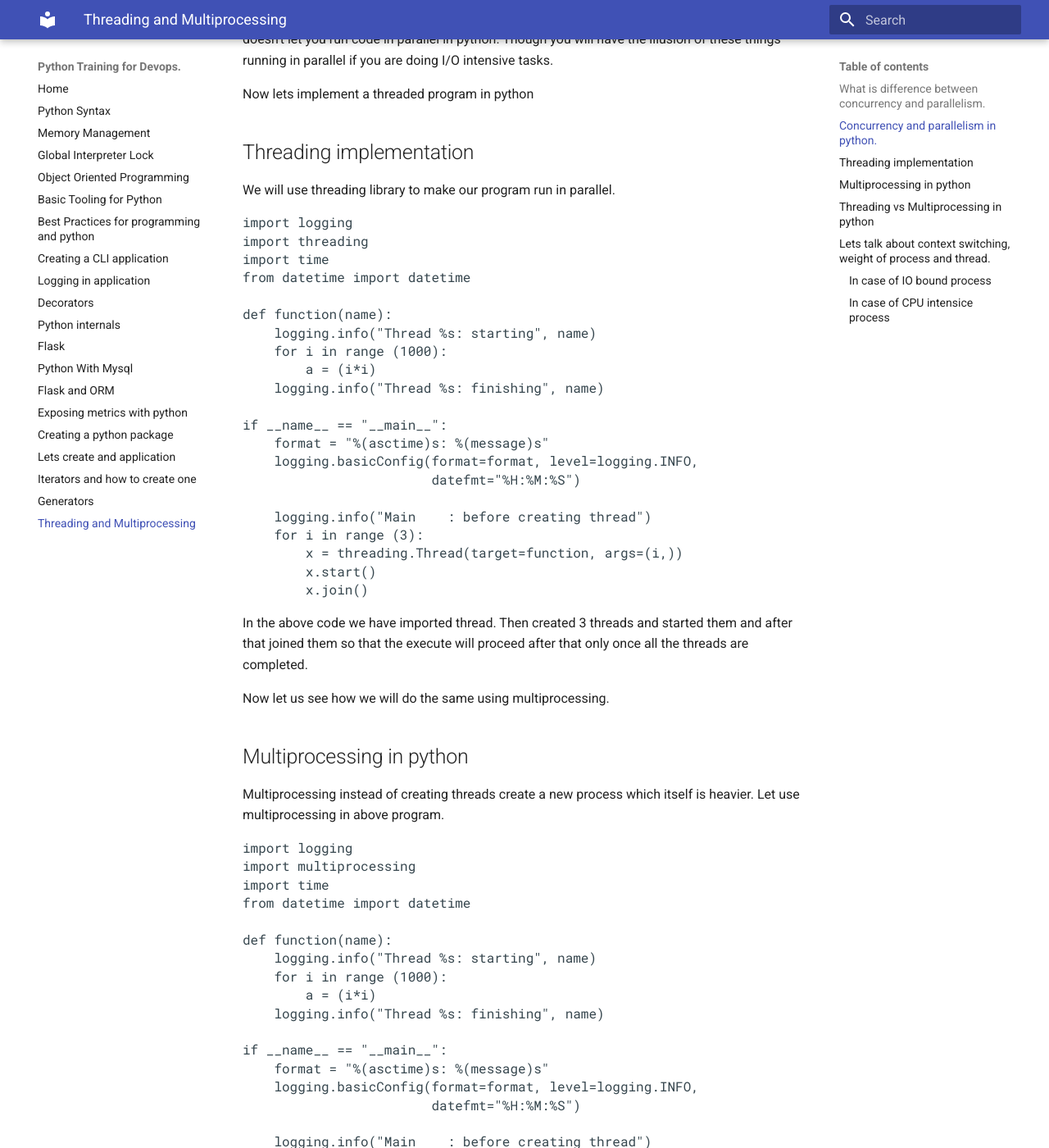
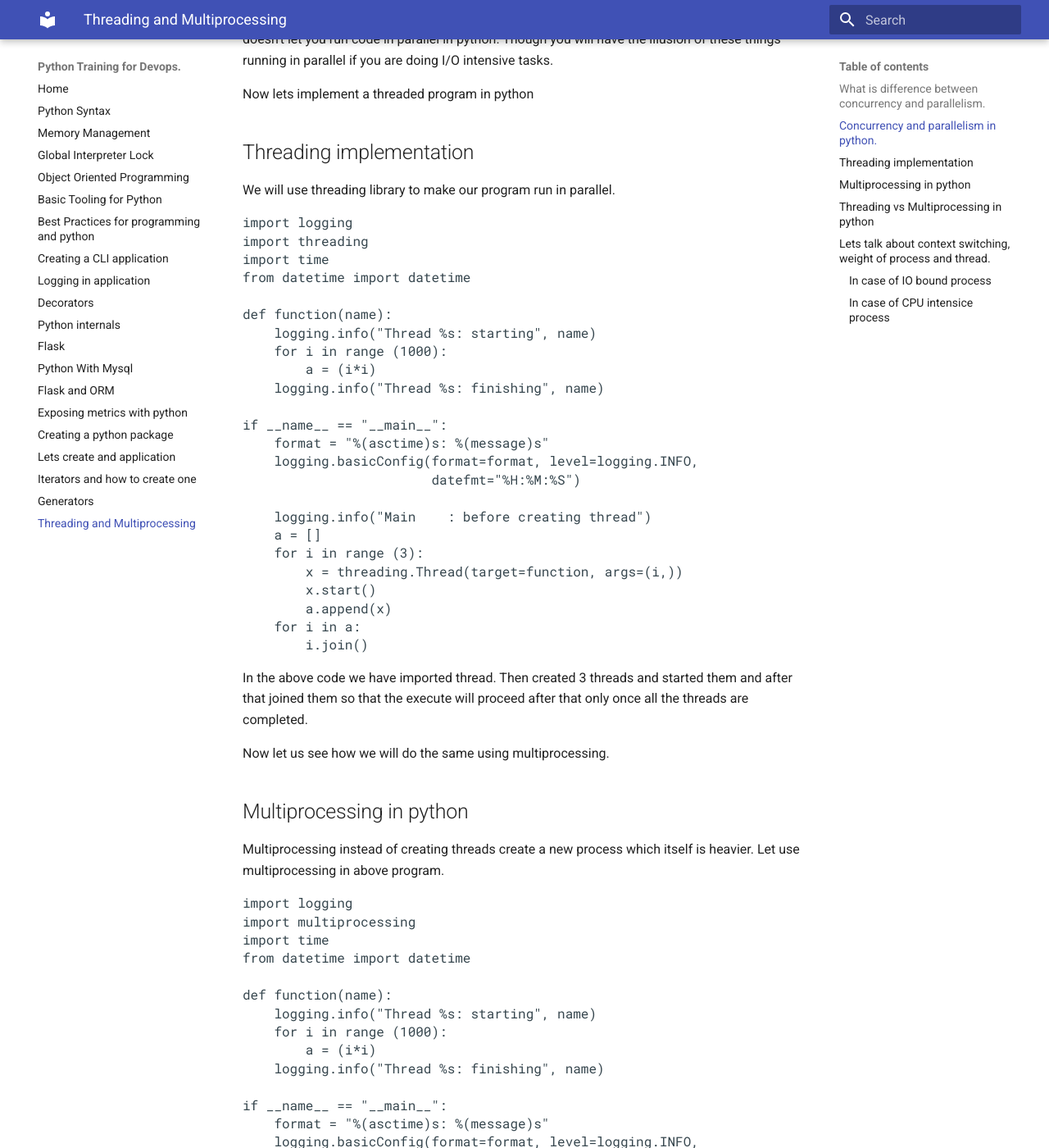
Before and after one commit to chowmean/python-training-for-devops, an MkDocs documentation site: the page built from docs/threading.md, in a window 1280 px wide and 1400 px high, scrolled down 573 px. Shown: the whole window at 82% size. Built offline with MkDocs 1.6.1 and Material for MkDocs 9.7.7, drawn with Linux system fonts in a browser that asks for light colours; some of the changed text lies outside the part shown.

Commit message:
Update threading.md

```diff
--- a/docs/threading.md
+++ b/docs/threading.md
@@ -35,10 +35,13 @@ if __name__ == "__main__":
                         datefmt="%H:%M:%S")
 
     logging.info("Main    : before creating thread")
+    a = []
     for i in range (3):
         x = threading.Thread(target=function, args=(i,))
         x.start()
-        x.join()
+        a.append(x)
+    for i in a:
+        i.join()
 </pre>
 
 In the above code we have imported thread. Then created 3 threads and started them and after that joined them so that the execute will proceed after that only once all the threads are completed.
@@ -67,10 +70,13 @@ if __name__ == "__main__":
                         datefmt="%H:%M:%S")
 
     logging.info("Main    : before creating thread")
+    a= []
     for i in range (3):
         x = multiprocessing.Process(target=function, args=(i, ))
         x.start()
-        x.join()
+        a.append(x)
+    for i in a:
+        i.join()
 </pre>
 
 ## Threading vs Multiprocessing in python
```
